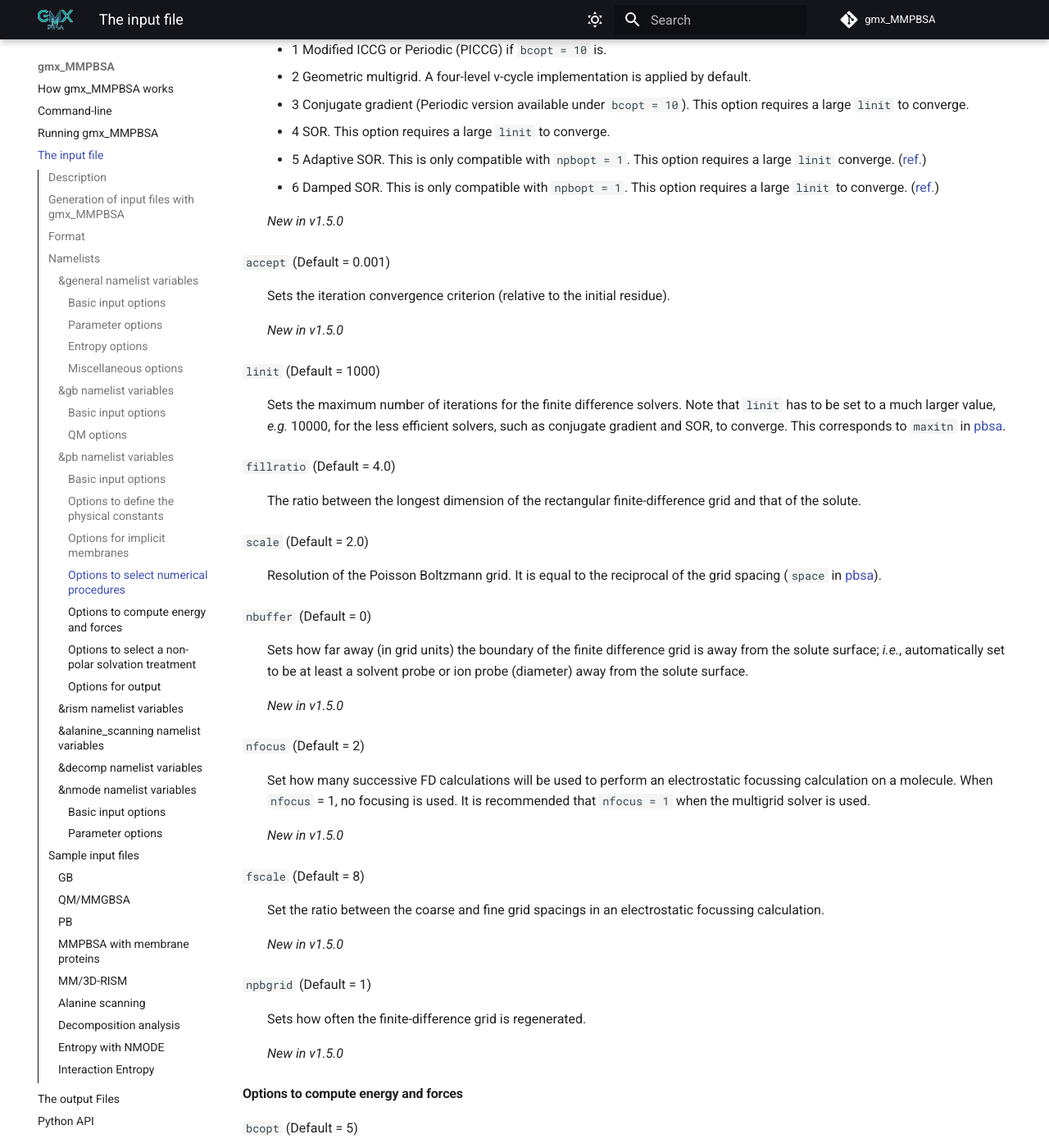
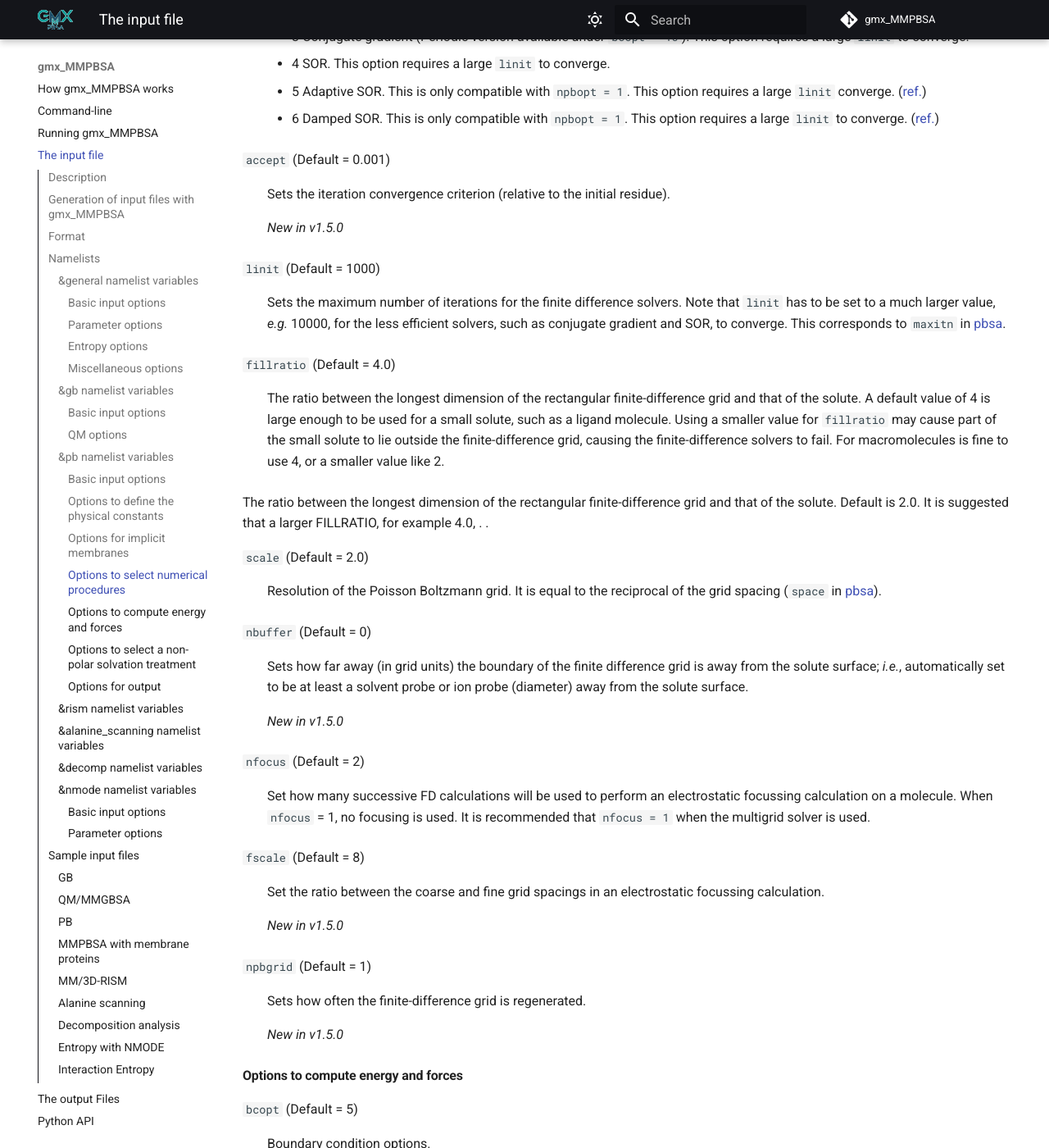
Before and after one commit to Valdes-Tresanco-MS/gmx_MMPBSA, an MkDocs documentation site: the page built from docs/input_file.md, in a window 1280 px wide and 1400 px high, scrolled down 17765 px. Shown: the whole window at 82% size. Built offline with MkDocs 1.6.1 and Material for MkDocs 9.7.7, drawn with Linux system fonts in a browser that asks for light colours; comment, search, counter and statistics services are not loaded; some of the changed text lies outside the part shown.

Commit message:
update doc

```diff
--- a/docs/input_file.md
+++ b/docs/input_file.md
@@ -486,7 +486,7 @@
 :   Offset to correct (by addition) the value of the non-polar contribution to the solvation free energy term.
 
 `molsurf` (Default = 0)
-:   Define the algorithm to calculate the surface area for the non polar solvation term.
+:   Define the algorithm to calculate the surface area for the non-polar solvation term.
 
     * 0: LCPO (Linear Combination of Pairwise Overlaps)
     * 1: molsurf algorithm
@@ -626,8 +626,6 @@
   [240]: https://onlinelibrary.wiley.com/doi/10.1002/jcc.25783
   [241]: https://pubs.acs.org/doi/10.1021/acs.jctc.9b00602
 
-    _New in v1.5.0_
-
 `inp` (Default = 2)
 :   Option to select different methods to compute non-polar solvation free energy.
 
@@ -710,8 +708,6 @@
     `ipb > 2.
 
   [245]: https://pubs.acs.org/doi/10.1021/ct900318u
-
-    _New in v1.5.0_
 
 `arcres` (Default = 0.25)
 :   The `arcres` keyword gives the resolution (in Å) of dots used to represent solvent accessible arcs. More
@@ -797,8 +793,6 @@
 
   [219]: https://pubs.acs.org/doi/10.1021/ct900381r
 
-    _New in v1.5.0_
-
 `accept` (Default = 0.001)
 :   Sets the iteration convergence criterion (relative to the initial residue).
 
@@ -810,7 +804,14 @@
 This corresponds to `maxitn` in [pbsa][5].
 
 `fillratio` (Default = 4.0)
-:   The ratio between the longest dimension of the rectangular finite-difference grid and that of the solute.
+:   The ratio between the longest dimension of the rectangular finite-difference grid and that of the solute. A default
+value of 4 is large enough to be used for a small solute, such as a ligand molecule. Using a smaller value for
+`fillratio` may cause part of the small solute to lie outside the finite-difference grid, causing the
+finite-difference solvers to fail. For macromolecules is fine to use 4, or a smaller value like 2.
+
+
+The ratio between the longest dimension of the rectangular finite-difference grid and that of the
+solute. Default is 2.0. It is suggested that a larger FILLRATIO, for example 4.0, . .
 
 `scale` (Default = 2.0)
 :   Resolution of the Poisson Boltzmann grid. It is equal to the reciprocal of the grid spacing (`space` in [pbsa][5]).
@@ -824,8 +825,6 @@
 `nfocus` (Default = 2)
 :   Set how many successive FD calculations will be used to perform an electrostatic focussing calculation on a
 molecule. When `nfocus` = 1, no focusing is used. It is recommended that `nfocus = 1` when the multigrid solver is used.
-
-    _New in v1.5.0_
 
 `fscale` (Default = 8)
 :   Set the ratio between the coarse and fine grid spacings in an electrostatic focussing calculation.
@@ -849,13 +848,11 @@
     * 6: Computation of boundary grid potentials using all grid charges. Reaction field potentials and
     energy are computed with the charge singularity free formalism. ([ref.][236])
     * 10: Periodic boundary condition is used. Total electrostatic potentials and energy are computed.
-    Can be used with `solvopt = 1, 2, 3, or 4` and `ipb = 1 or 2`. It should only be used on chargeneutral systems. If
-    the system net charge is detected to be nonzero, it will be neutralized by
+    Can be used with `solvopt = 1, 2, 3, or 4` and `ipb = 1 or 2`. It should only be used on charge-neutral
+    systems. If the system net charge is detected to be nonzero, it will be neutralized by
     applying a small neutralizing charge on each grid (_i.e._ a uniform plasma) before solving.
 
   [236]: https://aip.scitation.org/doi/abs/10.1063/1.3099708
-
-    _New in v1.5.0_
 
 `eneopt` (Default = 2)
 :   Option to compute total electrostatic energy and forces.
@@ -878,8 +875,6 @@
 
   [223]: https://aip.scitation.org/doi/10.1063/1.1622376
 
-    _New in v1.5.0_
-
 `frcopt` (Default = 0)
 :   Option to compute and output electrostatic forces to a file named force.dat in the working directory.
 
@@ -895,8 +890,6 @@
   [237]: https://www.sciencedirect.com/science/article/abs/pii/S0009261411010487?via%3Dihub
   [249]: https://pubs.rsc.org/en/content/articlelanding/2012/cp/c2cp43237d
 
-    _New in v1.5.0_
-
 `scalec` (Default = 0)
 :   Option to compute reaction field energy and forces.
 
@@ -911,17 +904,13 @@
 :   Atom-based cutoff distance to remove short-range finite-difference interactions, and to add pairwise
 charge-based interactions. This is used for both energy and force calculations. See Eqn (20) in
 Lu and Luo. ([ref.][223])
-
-    _New in v1.5.0_
 
 `cutnb` (Default = 0.0)
 :   Atom-based cutoff distance for van der Waals interactions, and pairwise Coulombic interactions when `eneopt` = 2.
 When `cutnb` is set to the default value of 0, no cutoff will be used for van der Waals and Coulombic interactions,
 _i.e._, all pairwise interactions will be included. When `eneopt = 1`, this is the cutoff distance used for van der
 Waals interactions only. The particle-particle portion of the Coulombic interactions is computed with the cutoff of
-`cutfd`.
-
-    _New in v1.5.0_
+`cutfd`._
 
 `nsnba` (Default = 1)
 :   Sets how often (steps) atom-based pairlist is generated.
@@ -968,7 +957,7 @@
     _New in v1.5.0_
 
 `vprob` (Default = 1.300)
-:   Solvent probe radius (in Å) for molecular volume (the volume enclosed by SASA) used to compute non polar cavity
+:   Solvent probe radius (in Å) for molecular volume (the volume enclosed by SASA) used to compute non-polar cavity
 solvation free energy, default to 1.300 Å, the value optimized in ([ref.][227]) with respect to the TIP3P solvent.
 Recommended values for other decomposition schemes can be found in Tables 1-3 of ([ref.][227]).
 
@@ -1015,6 +1004,9 @@
   [6]: https://onlinelibrary.wiley.com/doi/10.1002/jcc.24467
 
     _New in v1.5.0_
+
+`maxarcdot` (Default = 1500)
+:   Number of dots used to store arc dots per atom.
 
 #### **Options for output**
 
```
Also changed, not shown: other parts of docs/input_file.md (+2 -2 lines).
